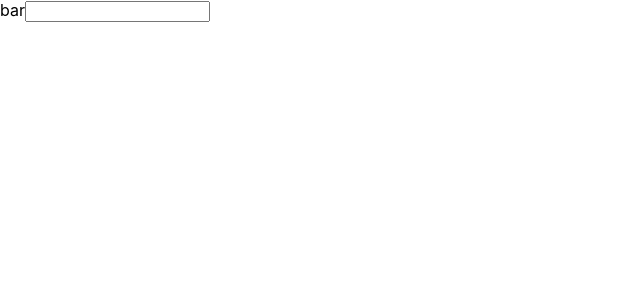
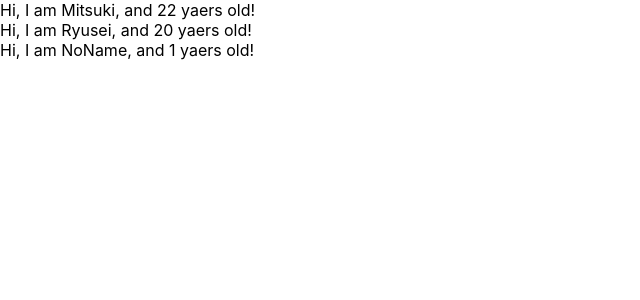
Before and after one commit to 3itsuki6uramoto/udemy-react-redux-crud-application, a React (Create React App) app: page / in a window 1280 px wide. Shown: the top 300 px of the page, without its empty margins (0-640 px from the left). Built offline with nearby package versions, Linux system fonts and the light colour scheme.

Commit message:
learn props of component

```diff
--- a/src/App.js
+++ b/src/App.js
@@ -1,18 +1,30 @@
 function App() {
+  const profiles = [
+    {name:"Mitsuki",age:22},
+    {name:"Ryusei",age:20},
+    {name:"NoName"}
+  ]
   return (
     <div>
-    <label htmlFor="bar">
-    bar
-    </label>
-    <input type ="text" onChange= {
-      () => {
-        console.log("I am clicked")
-      }
+    {
+      profiles.map((profile, index) => {
+        return(<User name={profile.name} age={profile.age} key={index}/>)
+
+      })
     }
-    />
     </div>
   )
+}
 
+const User = (props) =>{
+  return(
+  <div>
+  Hi, I am {props.name}, and {props.age} yaers old!
+  </div>)
+}
+
+User.defaultProps = {
+  age : 1
 }
 
 export default App;
```
